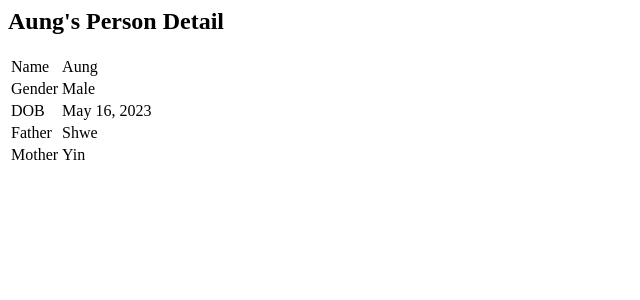
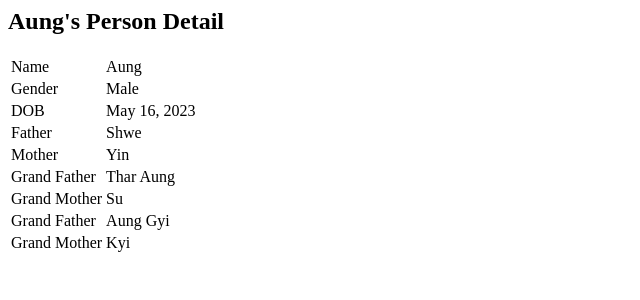
Before and after one commit to aungkoman/django-crud, a Django app: page /person-detail/1/ in a window 1280 px wide. Shown: the top 300 px of the page, without its empty margins (0-640 px from the left). Run offline with Django 4.2, Linux system fonts and the light colour scheme; data comes from the database, SQL or seed files in the repository; both versions use the stored data as it was after the commit.

Commit message:
အဖိုး အဖွားတွေပါ Detail မှာ ပြပြီ

```diff
--- a/finance/familytree/templates/person_detail.html
+++ b/finance/familytree/templates/person_detail.html
@@ -21,4 +21,20 @@
         <td>Mother</td>
         <td>{{ person.parent_marriage.person_two.name }} </td>
     </tr>
+    <tr>
+        <td>Grand Father</td>
+        <td>{{ person.parent_marriage.person_one.parent_marriage.person_one.name }} </td>
+    </tr>
+    <tr>
+        <td>Grand Mother</td>
+        <td>{{ person.parent_marriage.person_one.parent_marriage.person_two.name }} </td>
+    </tr>
+    <tr>
+        <td>Grand Father</td>
+        <td>{{ person.parent_marriage.person_two.parent_marriage.person_one.name }} </td>
+    </tr>
+    <tr>
+        <td>Grand Mother</td>
+        <td>{{ person.parent_marriage.person_two.parent_marriage.person_two.name }} </td>
+    </tr>
 </table>
```
Also changed, not shown: finance/db.sqlite3.
